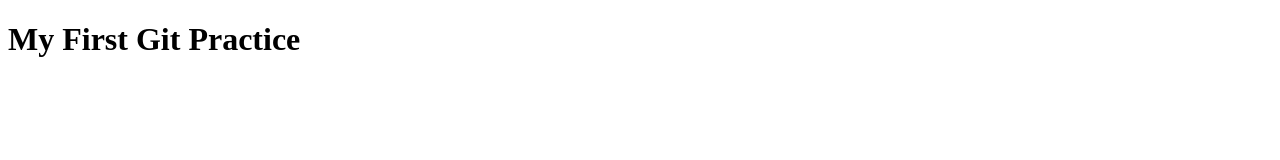
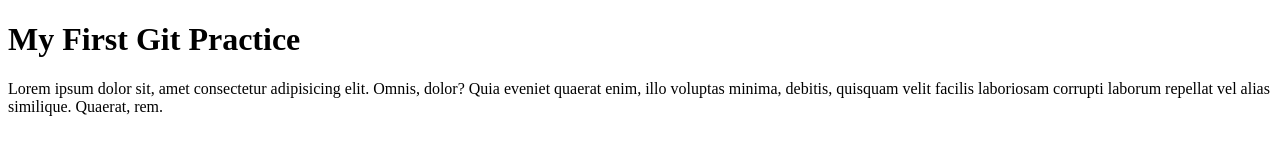
Before and after one commit to Janhavi-j001/newGit, a plain HTML site: page index.html in a window 1280 px wide. Drawn offline with Linux system fonts and the light colour scheme.

Commit message:
lorem added

```diff
--- a/index.html
+++ b/index.html
@@ -8,7 +8,10 @@
 </head>
 
 <body>
- <h1>My First Git Practice</h1>
+    <h1>My First Git Practice</h1>
+    <p>Lorem ipsum dolor sit, amet consectetur adipisicing elit. Omnis, dolor? Quia eveniet quaerat enim, illo voluptas
+        minima, debitis, quisquam velit facilis laboriosam corrupti laborum repellat vel alias similique. Quaerat, rem.
+    </p>
 </body>
 
 </html>
```
